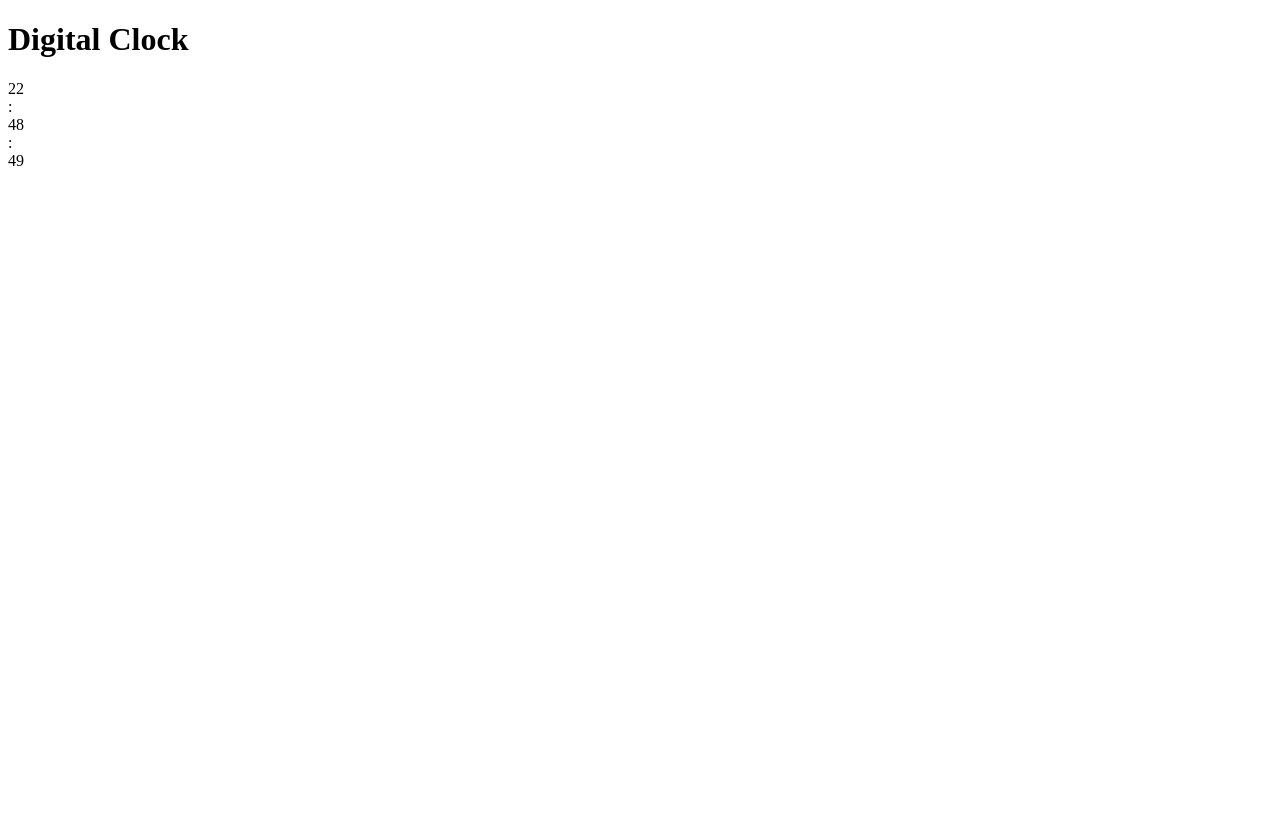
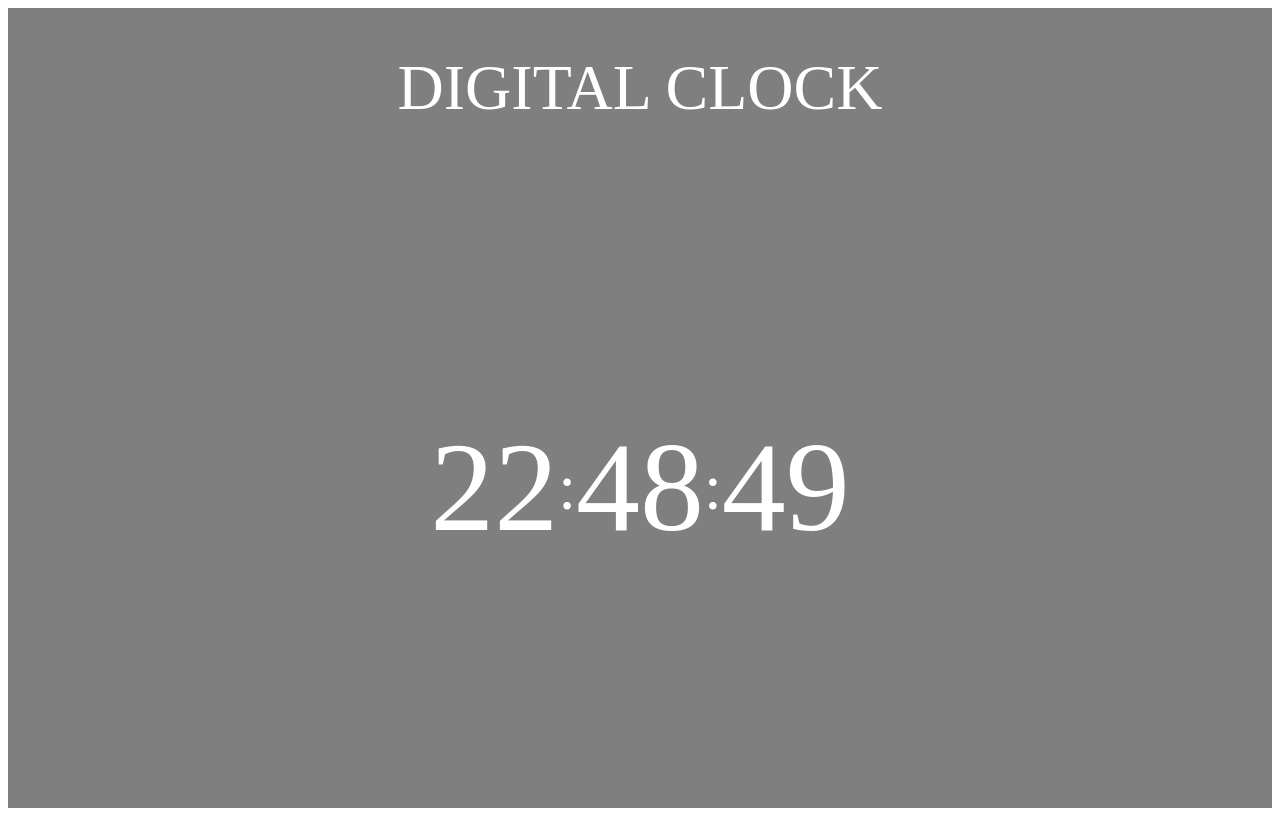
Before and after one commit to ajallow-hub/digital_clock, a plain HTML site: page index.html in a window 1280 px wide. Drawn offline with Linux system fonts and the light colour scheme.

Commit message:
index.html updated

```diff
--- a/index.html
+++ b/index.html
@@ -6,7 +6,7 @@
     <meta name="viewport" content="width=device-width, initial-scale=1.0" />
     <meta http-equiv="X-UA-Compatible" content="ie=edge" />
     <title>JCC Digital Clock</title>
-    <link rel="stylesheet.css" href="style.css"></link>
+    <link rel="stylesheet" href="style.css"></link>
 
   </head>
   <body>
```
